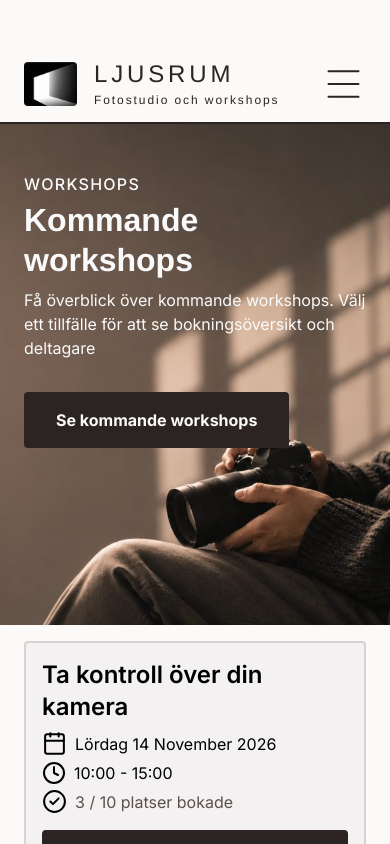
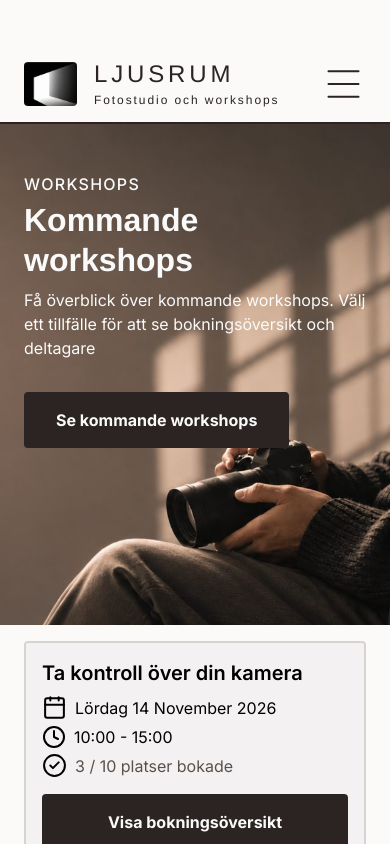
Before and after one commit to jennifernkarlsson/jennifers-fotokurs, a React (Vite) app: page /admin in a window 390 px wide. Shown: the top 844 px of the page. Built offline with nearby package versions, Linux system fonts and the light colour scheme.

Commit message:
Admin mobil: workshopkortens rubriker som Medel rubrik (20/28)
Co-Authored-By: Claude Opus 5.5 <noreply@anthropic.com>
Claude-Session: https://claude.ai/code/session_01KovHTKFrcuu74FJVpFBUCD

```diff
--- a/src/components/ljusrum/ljusrum.css
+++ b/src/components/ljusrum/ljusrum.css
@@ -449,7 +449,7 @@ html:has(.ljusrum) { background-color: #fbfaf9; }
   .workshop-row { flex-direction: column; align-items: stretch; gap: 16px; }
   .workshop-row__image,
   .workshop-row__chevron { display: none; }
-  .workshop-row__info .admin-h2 { max-width: none; }
+  .workshop-row__info .admin-h2 { max-width: none; font-size: 20px; line-height: 28px; }   /* Medel rubrik */
   .workshop-row__button { display: flex; }
   .workshop-row:hover { border-color: var(--ljus-secondary); }
   .workshop-row:hover .workshop-row__button { background: #403634; }
```
